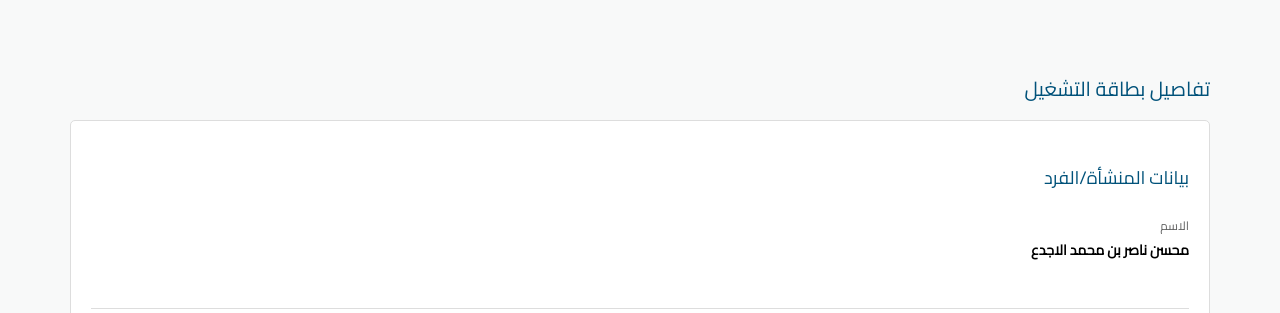
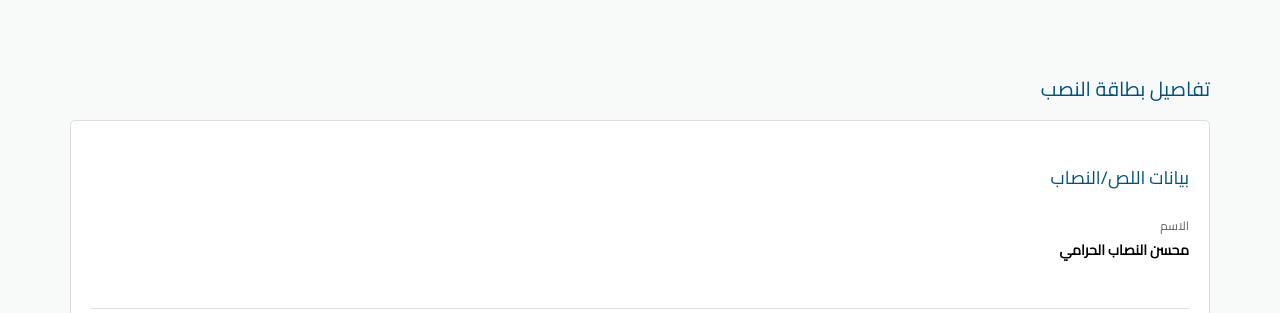
Before and after one commit to naql-sa-s-com/7635XJA, a plain HTML site: page index.html in a window 1280 px wide. Shown: the top 313 px of the page. Drawn offline with Linux system fonts and the light colour scheme.

Commit message:
Update index.html

```diff
--- a/index.html
+++ b/index.html
@@ -9,16 +9,16 @@
 </head>
 <body>
     <div class="container">
-        <div class="title">تفاصيل بطاقة التشغيل</div>
+        <div class="title">تفاصيل بطاقة النصب</div>
         <button class="back-button" onclick="window.location.href='https://naql.sa/main/'" style="font-family: 'cairo regular','changa'; line-height: 1.5em; font-weight: 400 !important; font-size: 10pt;">رجوع</button>
 
         <div class="info-card">
             <div class="section">
-                <div class="section-title">بيانات المنشأة/الفرد</div>
+                <div class="section-title">بيانات اللص/النصاب</div>
                 <div class="section-content">
                     <div>
                         <div class="text">الاسم</div>
-                        <div class="last">محسن ناصر بن  محمد الاجدع  </div>
+                        <div class="last">محسن النصاب  الحرامي  </div>
                     </div>
                 </div>
             </div>
```
